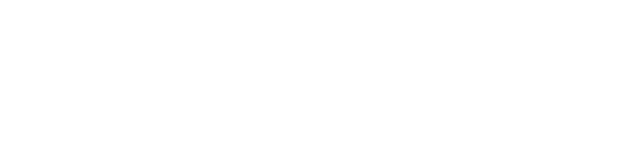
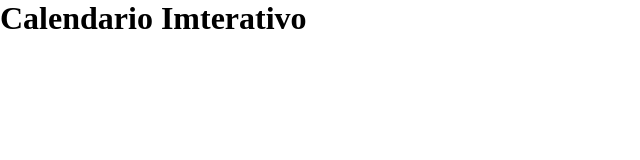
Before and after one commit to GabrielVancoDev/Calendario, a plain HTML site: page index.html in a window 1280 px wide. Shown: the whole page, without its empty margins (0-640 px from the left). Drawn offline with Linux system fonts and the light colour scheme.

```diff
--- a/index.html
+++ b/index.html
@@ -8,6 +8,7 @@
 
 </head>
 <body>
+    <h1>Calendario Imterativo</h1>
 
     <script src="script.js"></script>
 </body>
```
